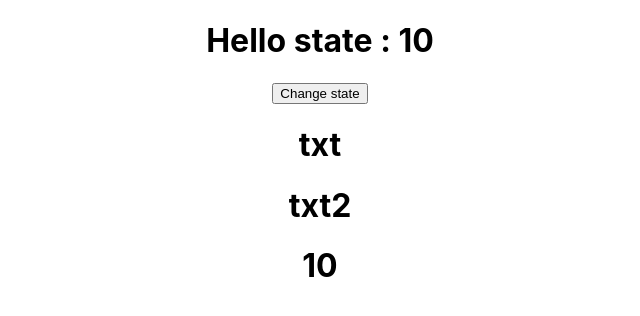
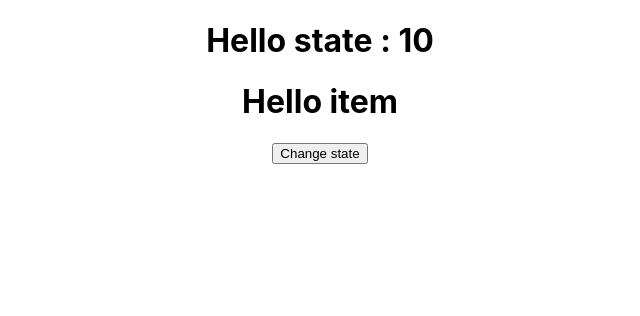
Before and after one commit to Aucante/react-training, a React (Create React App) app: page / in a window 1280 px wide. Shown: the top 316 px of the page, without its empty margins (320-960 px from the left). Built offline with nearby package versions, Linux system fonts and the light colour scheme.

Commit message:
remonter le state

```diff
--- a/src/App.js
+++ b/src/App.js
@@ -7,18 +7,14 @@ function App() {
 
   const [monState, setMonState] = useState(10);
 
-  const modifyState = () => {
-    setMonState(20);
+  const modifyState = (data) => {
+    setMonState(data)
   }
 
   return (
     <div className="App">
       <h1>Hello state : {monState}</h1>
-      <button onClick={modifyState}>Change state </button>
-
-      <Item txt={"txt"} />
-      <Item txt={"txt2"} />
-      <Item number={monState} />
+      <Item func={modifyState} />
     </div>
   );
 }
--- a/src/Item.js
+++ b/src/Item.js
@@ -1,8 +1,17 @@
+import {useState} from 'react'
+
 function Item (props){
 
+    const [itemState, setItemState] = useState('Item state ok')
+
     console.log(props);
-    return <h1>{props.txt}{props.number}</h1>
 
+    return (
+        <div>
+            <h1>Hello item</h1>
+            <button onClick={() => props.func(itemState)}>Change state </button>
+        </div>
+    )
 }
 
 export default Item;
```
